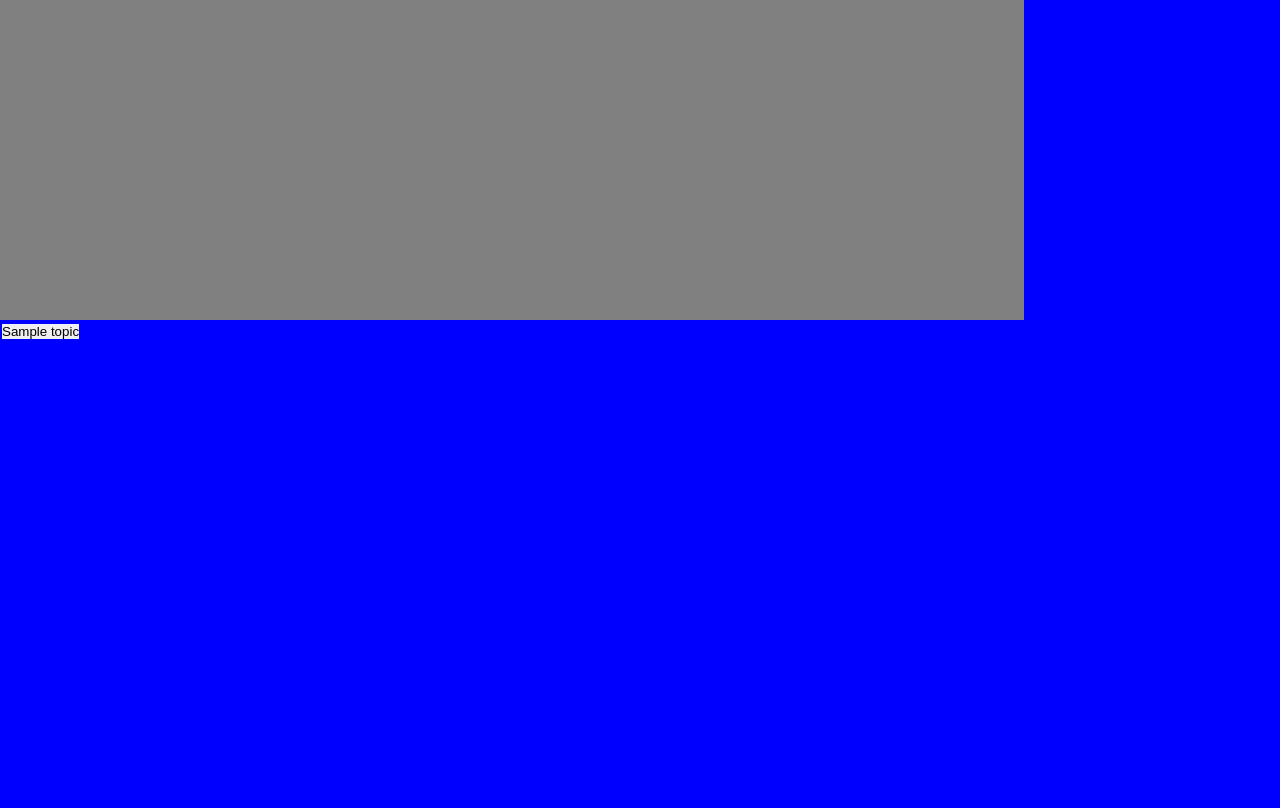
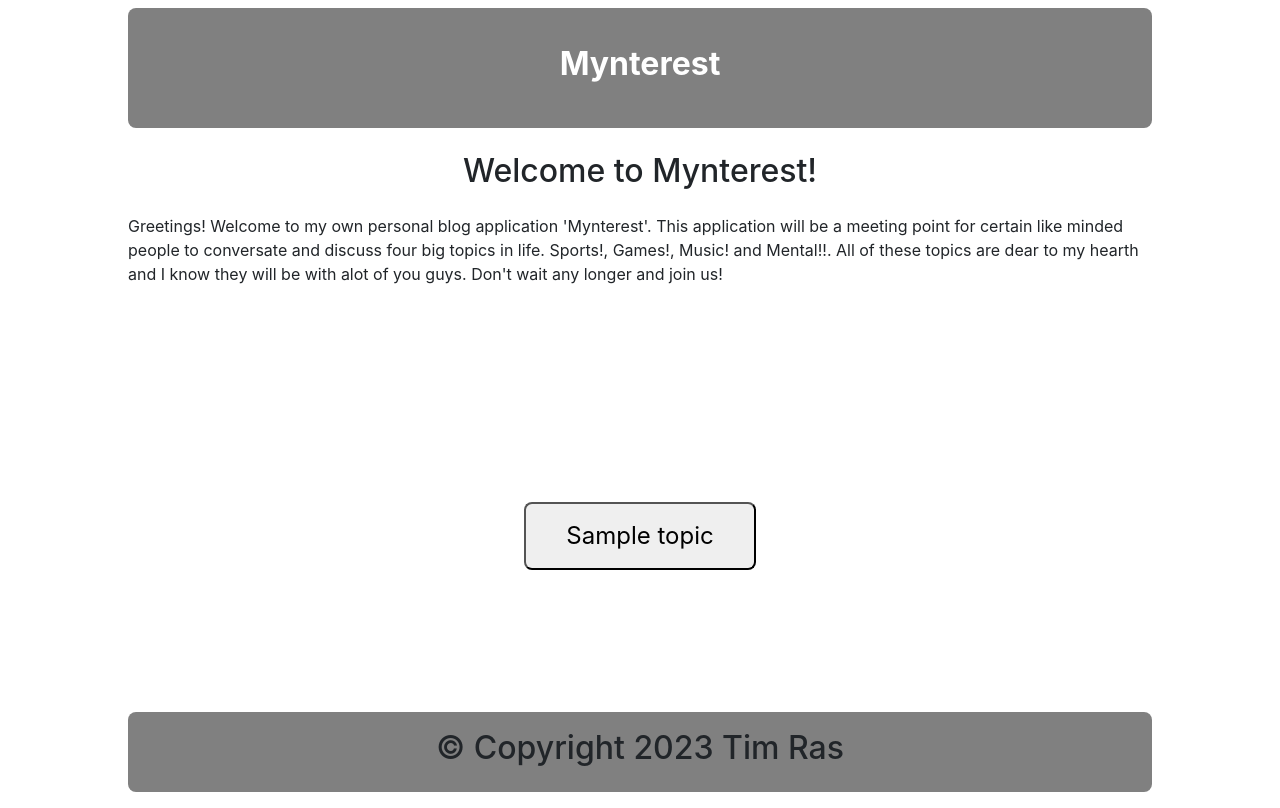
Before and after one commit to TimRas/Mynterest, a Django app: page / in a window 1280 px wide. Before the commit the page ends 339 px from the top, so only its background shows below. Run offline with Django 3.2, Linux system fonts and the light colour scheme; tables that the repository leaves empty hold one stand-in row (values such as "Sample post").

Commit message:
Added home page content

```diff
--- a/content/templates/index.html
+++ b/content/templates/index.html
@@ -1,20 +1,24 @@
 {% extends "base.html" %}
+
 {% load static %}
 
 
 {% block content %}
 
 <section class="main-section">
-    <div>
-        <table>
-            <tr>
-                {% for topic in topic_items %}
-                <td>
-                    <button>{{topic.title}}</button>
-                </td>
-                {% endfor %}
-            </tr>
-        </table>
+    <div class="intro-container mt-4">
+        <h2 class="intro-message mt-2">Welcome to Mynterest!</h2>
+        <p class="intro-text mt-4">Greetings! Welcome to my own personal blog application 'Mynterest'. This application will
+            be a meeting point for certain like minded people to conversate and discuss four big topics in life.
+            Sports!, Games!, Music! and Mental!!. All of these topics are dear to my hearth and I know they will be with
+            alot of you guys. Don't wait any longer and join us!</p>
+    </div>
+    <div class="topic-container">
+        <div class="topic-itemcontainer">
+            {% for topic in topic_items %}
+            <button type="button" class="topic-item">{{topic.title}}</button>
+            {% endfor %}
+        </div>
     </div>
 </section>
 
--- /dev/null
+++ b/package.json
@@ -0,0 +1,5 @@
+{
+  "dependencies": {
+    "bootstrap": "^5.2.3"
+  }
+}
--- a/static/css/base.css
+++ b/static/css/base.css
@@ -1,19 +1,107 @@
-* {
-    margin: 0;
-    padding: 0;
-    border: none;
-}
+html,
+body {
+    height: 100%;
+    min-height: calc(100vh - 189px);
+    background-color: black;
+    background: white;
+    font-family: 'Bitter', serif;
+    font-family: 'Comic Neue', cursive;
 
-html, body {
-    height: 100%;
-    background-color: red;
-    background: blue;
 }
 
 
+/* ---- Header ----*/
+
 .header-container {
     width: 80%;
-    height: 40%;
+    height: 15%;
+    margin: auto;
+    display: flex;
+    align-items: center;
+    justify-content: center;
     background-color: grey;
     text-decoration: none;
+    border-radius: 8px;
 }
+
+.logo-link {
+    text-decoration: none;
+    color: white;
+    transition-duration: 0.4s;
+}
+
+.logo-link:hover {
+    text-decoration: none;
+    color: antiquewhite;
+}
+
+/* ---- Main content container ----*/
+
+.main-section {
+    width: 80%;
+    height: 60%;
+    margin: auto;
+}
+
+/* ---- Topic main index.html ----*/
+
+.topic-container {
+    height: 80%;
+    margin: auto;
+    display: flex;
+    align-items: center;
+    justify-content: center;
+}
+
+.topic-item {
+    font-size: 24px;
+    padding: 14px 40px;
+    border-radius: 8px;
+    text-decoration: none;
+    transition-duration: 0.4s;
+    margin: auto;
+    margin-left: 3em;
+    margin-right: 3em;
+}
+
+.topic-item:hover {
+    background-color: grey;
+    color: white;
+}
+
+/* .topic-itemcontainer {
+
+} */
+
+/* ---- Footer container ----*/
+
+.footer-container {
+    width: 80%;
+    height: 10%;
+    margin: auto;
+    background-color: grey;
+    text-decoration: none;
+    border-radius: 8px;
+    display: flex;
+    align-items: center;
+    justify-content: center;
+}
+
+.intro-container {
+    height: 40%;
+    margin: auto;
+}
+
+.intro-message {
+    text-align: center;
+}
+
+/* .intro-text {
+    text-align: left;
+} */
+
+.footer-info {
+    width: 60%;
+    margin: auto;
+    text-align: center;
+}
--- a/templates/base.html
+++ b/templates/base.html
@@ -7,7 +7,7 @@
     {% block meta %}
     <meta charset="UTF-8">
     <meta http-equiv="X-UA-Compatible" content="IE=edge">
-    <meta name="viewport" content="width=device-width, initial-scale=1.0">
+    <meta name="viewport" content="width=device-width, initial-scale=1, shrink-to-fit=no">
     {% endblock %}
 
     {% block extra_meta %}
@@ -15,38 +15,41 @@
 
     {% block core_css %}
     <link rel="stylesheet" href="{% static '/css/base.css' %}">
+    <link rel="stylesheet" href="https://cdn.jsdelivr.net/npm/bootstrap@4.6.2/dist/css/bootstrap.min.css"
+        integrity="sha384-xOolHFLEh07PJGoPkLv1IbcEPTNtaed2xpHsD9ESMhqIYd0nLMwNLD69Npy4HI+N" crossorigin="anonymous">
+    <link rel="preconnect" href="https://fonts.googleapis.com">
+    <link rel="preconnect" href="https://fonts.gstatic.com" crossorigin>
+    <link href="https://fonts.googleapis.com/css2?family=Bitter:wght@300&family=Comic+Neue:wght@300&display=swap"
+        rel="stylesheet">
     {% endblock %}
 
     {% block core_js %}
+    <script src="https://cdn.jsdelivr.net/npm/jquery@3.5.1/dist/jquery.min.js"
+        integrity="sha256-9/aliU8dGd2tb6OSsuzixeV4y/faTqgFtohetphbbj0=" crossorigin="anonymous"></script>
+    <script src="https://cdn.jsdelivr.net/npm/bootstrap@4.6.2/dist/js/bootstrap.bundle.min.js"
+        integrity="sha384-Fy6S3B9q64WdZWQUiU+q4/2Lc9npb8tCaSX9FK7E8HnRr0Jz8D6OP9dO5Vg3Q9ct" crossorigin="anonymous">
+    </script>
     {% endblock%}
-
-    {% block extra_js %}
-    {% endblock %}
 
     <title>Mynterest | Home {% block extra_title %}{% endblock %} </title>
 </head>
 
 <body>
-    <header class="header-container">
-        <div class="row">
-            <table>
-                {% for topic in topics %}
-                <thead>
-                    <div class="col-33">
-                        <button>
-                            <a href="*">
-                                <H2><strong>{{ topic.title }}</strong></H2>
+    <header class="header-container mt-2">
+        <a class="logo-link" href="*">
+            <h2><strong>Mynterest</strong></h2>
         </a>
-                        </button>
-                    </div>
-                </thead>
-                {% endfor %}
-            </table>
-        </div>
     </header>
 
     {% block content %}
     {% endblock %}
+
+    <footer class="footer-container fixed-bottom mb-2">
+        <div class="footer-info">
+            <h2><footer>&copy; Copyright 2023 Tim Ras</footer>
+            </h2>
+        </div>
+    </footer>
 
     {% block page_header %}
     {% endblock %}
@@ -57,5 +60,4 @@
 
 </body>
 
-
 </html>
```
Also changed, not shown: package-lock.json (added). Lines whose indentation alone changed are shown as unchanged.
